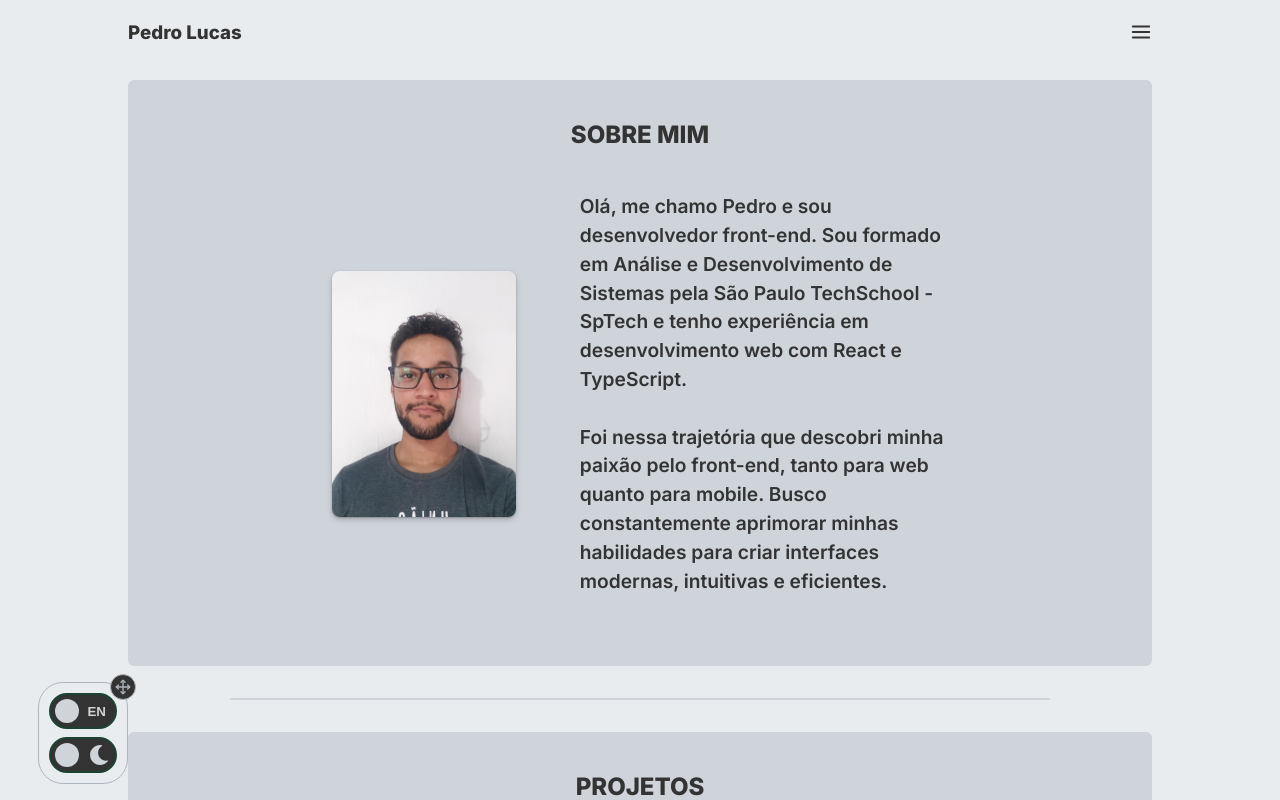
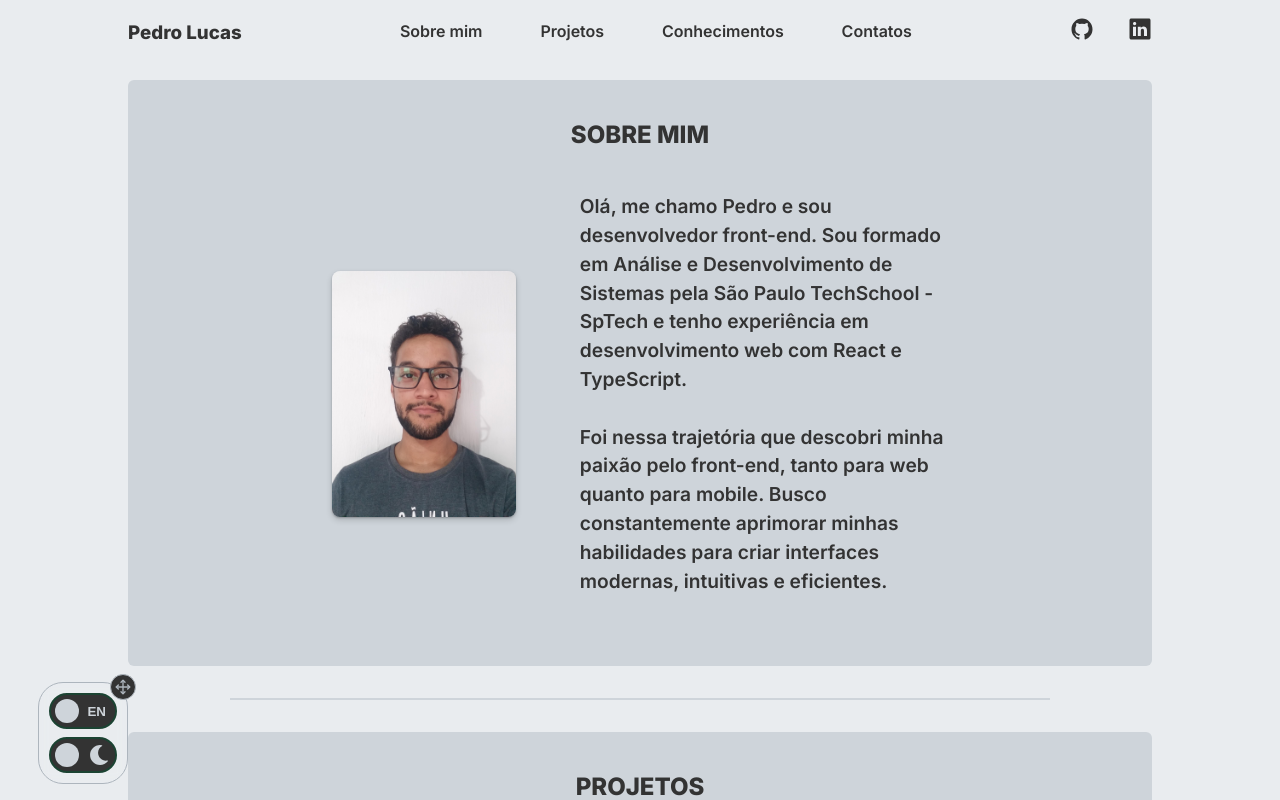
Before and after one commit to pedro-pl/portifolio, a React (Vite) app: page / in a window 1280 px wide. Shown: the top 800 px of the page. Built offline with nearby package versions, Linux system fonts and the light colour scheme.

Commit message:
feat: melhorando responsividade da header

```diff
--- a/src/components/Header/Menu/index.tsx
+++ /dev/null
@@ -1,28 +0,0 @@
-import { Container, NavBar } from "./styles";
-import { CgClose } from "react-icons/cg";
-import { IoLogoGithub, IoLogoLinkedin } from "react-icons/io5";
-
-interface MenuProps {
-    isOpen: boolean;
-    toggleMenu: () => void;
-}
-
-export function Menu({isOpen, toggleMenu}: MenuProps){
-    return (
-        <Container $isOpen={isOpen}>
-            <CgClose size={30} onClick={() => toggleMenu()}/>
-
-            <NavBar>
-                <li>Sobre mim</li>
-                <li>Projetos</li>
-                <li>Conhecimentos</li>
-                <li>Contatos</li>
-
-                <div>
-                    <a href="https://www.linkedin.com/in/pedro-lucas-74745b21a/" target="_blank"><IoLogoLinkedin size={34}/></a>
-                    <a href="https://github.com/pedro-pl" target="_blank"><IoLogoGithub size={34}/></a>
-                </div>
-            </NavBar>
-        </Container>
-    )
-}
--- /dev/null
+++ b/src/components/Header/components/Desktop/index.tsx
@@ -0,0 +1,36 @@
+import { IoLogoGithub, IoLogoLinkedin } from "react-icons/io5";
+import { Contacts, Container, Navbar } from "./styles";
+import { scroller } from 'react-scroll';
+
+export function DesktopHeader(){
+    const scrollToSection = (sectionName: string) => {
+        scroller.scrollTo(sectionName, {
+          duration: 800,
+          delay: 0,
+          smooth: 'easeInOutQuart',
+          offset: sectionName === 'projetos' ? 0 : -80
+        });
+    };
+
+    return(
+        <Container>
+            <h3>Pedro Lucas</h3>
+
+            <Navbar>
+                <li onClick={() => scrollToSection('sobre')}>Sobre mim</li>
+                <li onClick={() => scrollToSection('projetos')}>Projetos</li>
+                <li onClick={() => scrollToSection('conhecimentos')}>Conhecimentos</li>
+                <li onClick={() => scrollToSection('contatos')}>Contatos</li>
+            </Navbar>
+
+            <Contacts>
+                <li>
+                    <a href="https://github.com/pedro-pl" target="_blank"><IoLogoGithub /></a>
+                </li>
+                <li>
+                    <a href="https://www.linkedin.com/in/pedro-lucas-74745b21a/" target="_blank"><IoLogoLinkedin /></a>
+                </li>
+            </Contacts>
+        </Container>
+    )
+}
--- /dev/null
+++ b/src/components/Header/components/Desktop/styles.ts
@@ -0,0 +1,73 @@
+import styled from "styled-components";
+
+export const Container = styled.div`
+    width: 100%;
+    height: 100%;
+    display: flex;
+    justify-content: space-between;
+    align-items: center;
+
+    h3 {
+        color: ${props => props.theme['text']};
+        font-weight: 800;
+    }
+`
+
+export const Navbar = styled.nav`
+    width: 50%;
+    height: 100%;
+    display: flex;
+    align-items: center;
+    justify-content: space-between;
+
+    li{
+        list-style: none;
+        color: ${props => props.theme['text']};
+        font-size: 1rem;
+        font-weight: 600;
+        cursor: pointer;
+        border-bottom: 2px solid transparent;
+        transition: 0.2s;
+
+        &:hover {
+            border-bottom: 2px solid ${props => props.theme['text']};
+            transition: 0.2s;
+        }
+    }
+
+    @media (min-width: 1500px){
+        width: 40%;
+    }
+`
+
+export const Contacts = styled.nav`
+    width: 8%;
+    height: 100%;
+    display: flex;
+    align-items: center;
+    justify-content: space-between;
+
+    @media (min-width: 1500px){
+        width: 5%;
+    }
+
+    li{
+        list-style: none;
+        border-bottom: 2px solid transparent;
+        transition: 0.2s;
+
+        &:hover {
+            border-bottom: 2px solid ${props => props.theme['text']};
+            transition: 0.2s;
+        }
+    }
+
+    svg {
+        color: ${props => props.theme['text']};
+        font-size: 1.5rem;
+
+        @media (min-width: 1500px){
+            font-size: 1.8rem;
+        }
+    }
+`
--- /dev/null
+++ b/src/components/Header/components/Mobile/MobileMenu/index.tsx
@@ -0,0 +1,38 @@
+import { Container, NavBar } from "./styles";
+import { CgClose } from "react-icons/cg";
+import { IoLogoGithub, IoLogoLinkedin } from "react-icons/io5";
+import { scroller } from "react-scroll";
+
+interface MenuProps {
+    isOpen: boolean;
+    toggleMenu: () => void;
+}
+
+export function MobileMenu({isOpen, toggleMenu}: MenuProps){
+    const scrollToSection = (sectionName: string) => {
+            scroller.scrollTo(sectionName, {
+              duration: 800,
+              delay: 0,
+              smooth: 'easeInOutQuart',
+              offset: -80
+            });
+            toggleMenu()
+        };
+    return (
+        <Container $isOpen={isOpen}>
+            <CgClose size={30} onClick={() => toggleMenu()}/>
+
+            <NavBar>
+                <li onClick={() => scrollToSection('sobre')}>Sobre mim</li>
+                <li onClick={() => scrollToSection('projetos')}>Projetos</li>
+                <li onClick={() => scrollToSection('conhecimentos')}>Conhecimentos</li>
+                <li onClick={() => scrollToSection('contatos')}>Contatos</li>
+
+                <div>
+                    <a href="https://www.linkedin.com/in/pedro-lucas-74745b21a/" target="_blank"><IoLogoLinkedin size={34}/></a>
+                    <a href="https://github.com/pedro-pl" target="_blank"><IoLogoGithub size={34}/></a>
+                </div>
+            </NavBar>
+        </Container>
+    )
+}
--- a/src/components/Header/Menu/styles.ts
+++ b/src/components/Header/components/Mobile/MobileMenu/styles.ts
@@ -16,12 +16,17 @@ export const Container = styled.div<IsOpenProps>`
     backdrop-filter: blur(30px);
     z-index: 998;
     box-shadow: 0 3px 6px #00000029, 0 1px 2px #0000003b;
-    gap: 1rem;
+    gap: 2.5rem;
 
     svg {
         color: #fff;
         margin: 5px;
-        color: ${props => props.theme['text']}
+        color: ${props => props.theme['text']};
+        align-self: flex-end;
+    }
+
+    @media (min-width: 1020px){
+        display: none;
     }
 `
 
@@ -38,7 +43,7 @@ export const NavBar = styled.nav`
         color: ${props => props.theme['text']};
         font-size: 1.5rem;
         font-weight: 600;
-        margin-left: 1rem;
+        margin-left: 10%;
     }
 
     div {
--- /dev/null
+++ b/src/components/Header/components/Mobile/index.tsx
@@ -0,0 +1,32 @@
+import { useEffect, useState } from "react";
+import { Container } from "./styles";
+import { FiMenu } from "react-icons/fi";
+import { MobileMenu } from "./MobileMenu";
+
+export function MobileHeader(){
+    const [isOpen, setIsOpen] = useState(false);
+
+    function toggleMobileMenu(){
+        setIsOpen(!isOpen)
+    }
+
+    useEffect(() => {
+        if (isOpen) {
+          document.body.classList.add('lock-scroll');
+        } else {
+          document.body.classList.remove('lock-scroll');
+        }
+
+        return () => {
+          document.body.classList.remove('lock-scroll');
+        };
+    }, [isOpen]);
+
+    return(
+        <Container>
+            <h3>Pedro Lucas</h3>
+            <FiMenu size={22} onClick={() => toggleMobileMenu()}/>
+            <MobileMenu isOpen={isOpen} toggleMenu={toggleMobileMenu}/>
+        </Container>
+    )
+}
--- /dev/null
+++ b/src/components/Header/components/Mobile/styles.ts
@@ -0,0 +1,18 @@
+import styled from "styled-components";
+
+export const Container = styled.div`
+    width: 100%;
+    height: 100%;
+    display: flex;
+    justify-content: space-between;
+    align-items: center;
+
+    h3 {
+        color: ${props => props.theme['text']};
+        font-weight: 800;
+    }
+
+    svg {
+        color: ${props => props.theme['text']};
+    }
+`
--- a/src/components/Header/index.tsx
+++ b/src/components/Header/index.tsx
@@ -1,32 +1,32 @@
-import { FiMenu } from "react-icons/fi"
-import { Container } from "./styles"
-import { Menu } from "./Menu"
-import { useEffect, useState } from "react"
+import { useEffect, useState } from "react";
+import { MobileHeader } from "./components/Mobile";
+import { Container } from "./styles";
+import { DesktopHeader } from "./components/Desktop";
 
 export function Header(){
-    const [isOpen, setIsOpen] = useState(false);
-
-    function toggleMobileMenu(){
-        setIsOpen(!isOpen)
-    }
+    const [screenWidth, setScreenWidth] = useState(window.innerWidth);
 
     useEffect(() => {
-        if (isOpen) {
-          document.body.classList.add('lock-scroll');
-        } else {
-          document.body.classList.remove('lock-scroll');
-        }
+        const handleResize = () => {
+            setScreenWidth(window.innerWidth);
+        };
+
+        window.addEventListener('resize', handleResize);
 
         return () => {
-          document.body.classList.remove('lock-scroll');
+        window.removeEventListener('resize', handleResize);
         };
-      }, [isOpen]);
+    }, []);
 
     return(
         <Container>
-            <h3>Pedro Lucas</h3>
-            <FiMenu size={22} onClick={() => toggleMobileMenu()}/>
-            <Menu isOpen={isOpen} toggleMenu={toggleMobileMenu}/>
+            {
+                screenWidth < 800
+                    ?
+                <MobileHeader />
+                    :
+                <DesktopHeader />
+            }
         </Container>
     )
 }
--- a/src/components/Header/styles.ts
+++ b/src/components/Header/styles.ts
@@ -4,18 +4,8 @@ export const Container = styled.header`
     width: 100%;
     height: 8vh;
     display: flex;
-    justify-content: space-between;
+    justify-content: center;
     align-items: center;
-
-    h3 {
-        color: ${props => props.theme['text']};
-        font-weight: 800;
-    }
-
-    svg {
-        color: ${props => props.theme['text']};
-    }
-
     @media (max-height: 650px){
         margin-top: 1rem;
     }
```
